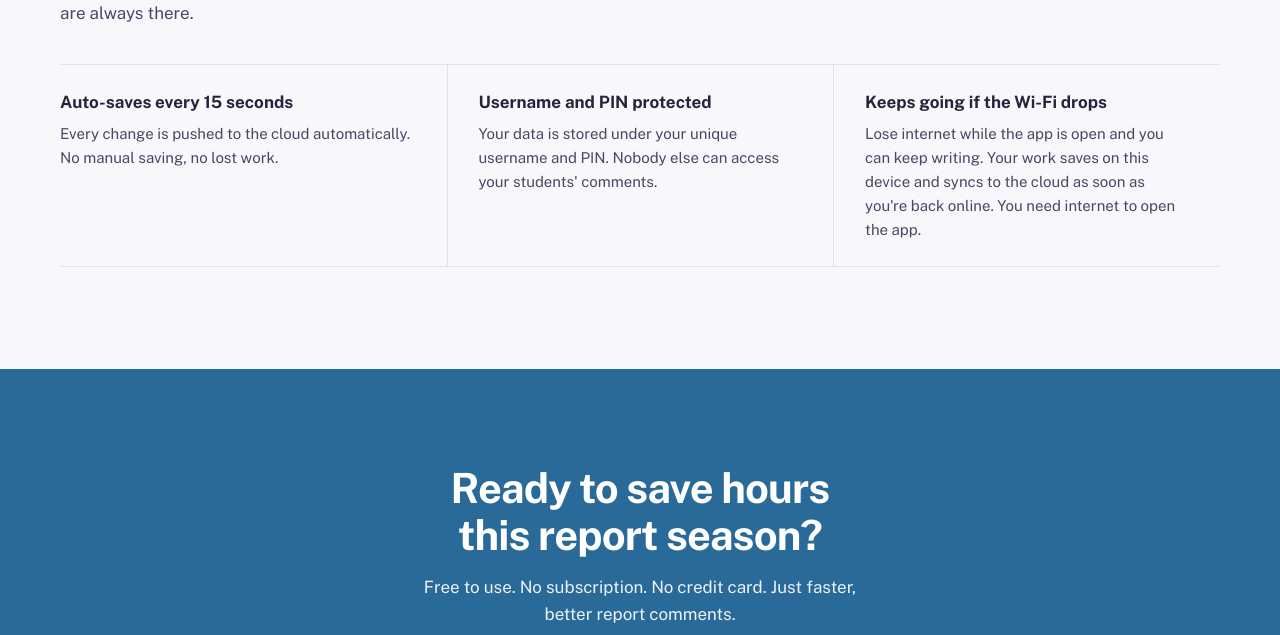
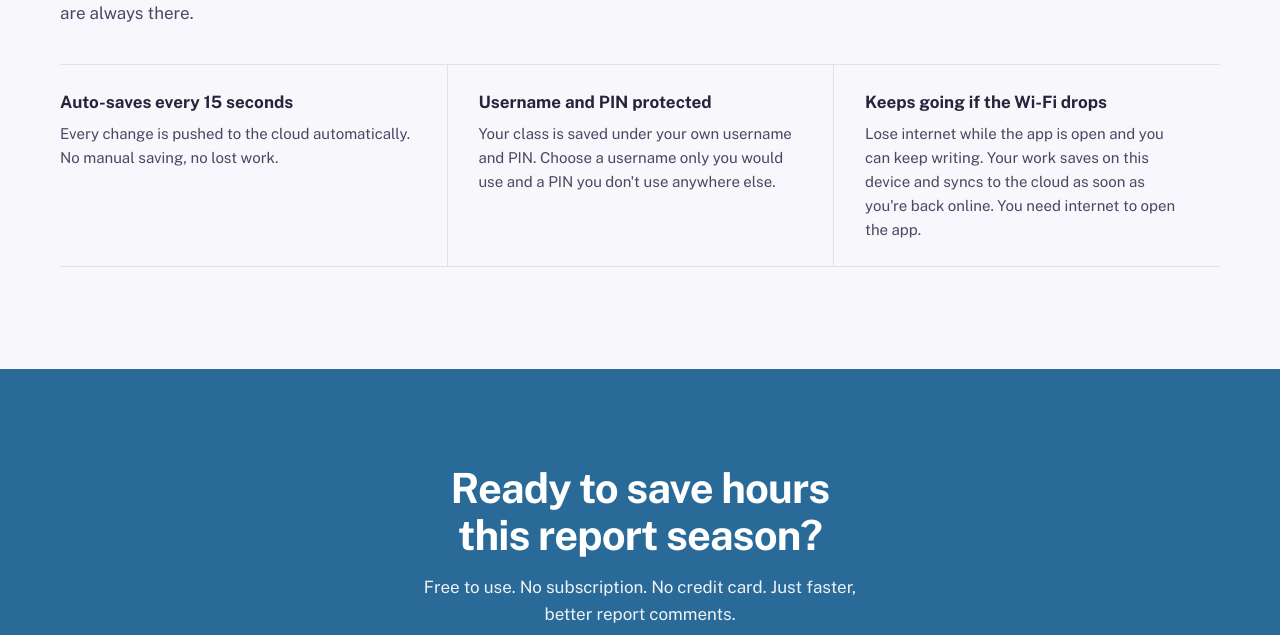
Before and after one commit to jasefreters/commentbuilder, a website: page index.html in a window 1280 px wide. Shown: the part 4200-4835 px from the top of the page. Drawn offline with nearby package versions, Linux system fonts and the light colour scheme.

Commit message:
Landing page: sign-in card no longer promises unique usernames
Usernames are not unique yet (audit D1), so 'nobody else can access' overstated it. The card
now asks teachers to pick a username only they would use and a PIN they don't use elsewhere.

Co-Authored-By: Claude Opus 5.5 <noreply@anthropic.com>
Claude-Session: https://claude.ai/code/session_01PDoinzqmWqWNYn6wHPJMJh

```diff
--- a/index.html
+++ b/index.html
@@ -438,7 +438,7 @@
     <p class="lede">Sign in on any computer, any browser. Your students and comments are always there.</p>
     <div class="cols3">
       <div><h3>Auto-saves every 15 seconds</h3><p>Every change is pushed to the cloud automatically. No manual saving, no lost work.</p></div>
-      <div><h3>Username and PIN protected</h3><p>Your data is stored under your unique username and PIN. Nobody else can access your students' comments.</p></div>
+      <div><h3>Username and PIN protected</h3><p>Your class is saved under your own username and PIN. Choose a username only you would use and a PIN you don't use anywhere else.</p></div>
       <div><h3>Keeps going if the Wi-Fi drops</h3><p>Lose internet while the app is open and you can keep writing. Your work saves on this device and syncs to the cloud as soon as you're back online. You need internet to open the app.</p></div>
     </div>
   </div>
```
